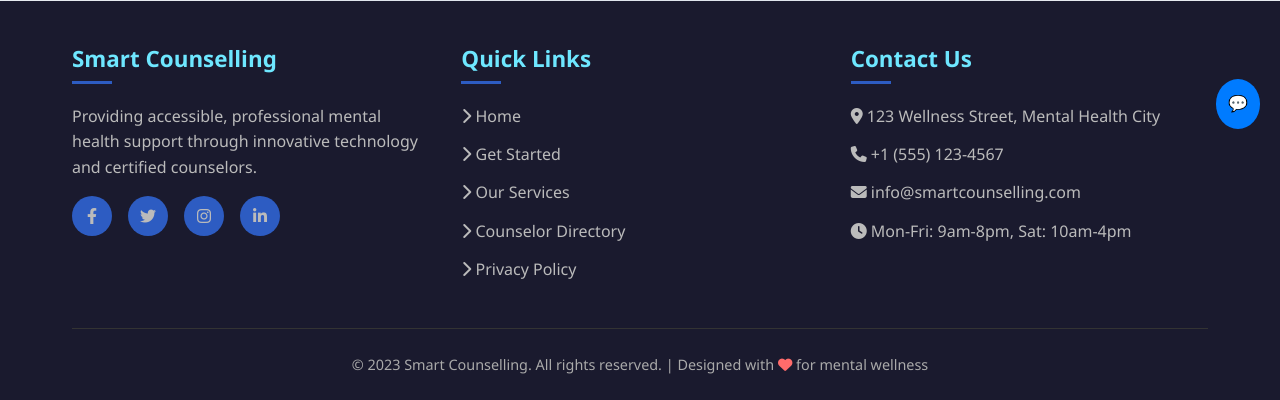
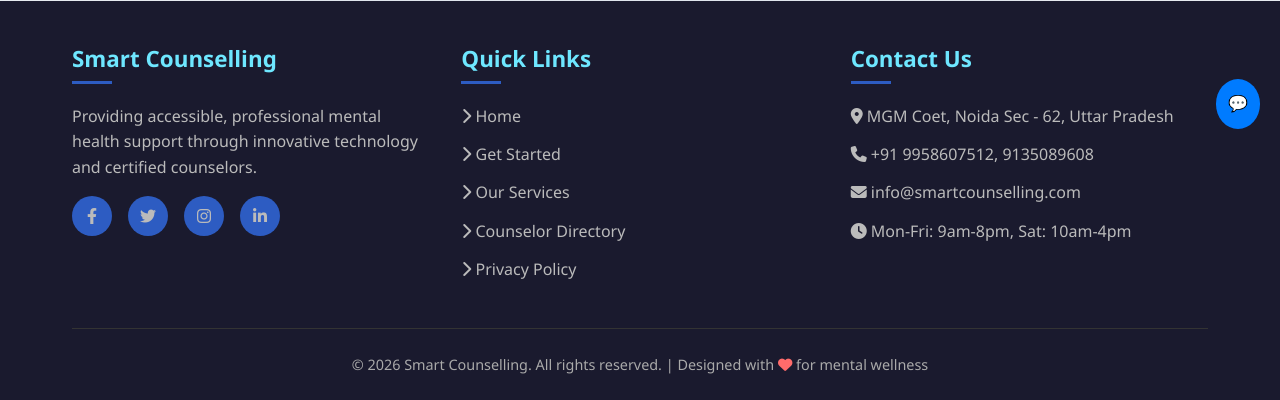
Before and after one commit to gagandeepsingh77340-ctrl/GD, a Django app: page / in a window 1280 px wide. Shown: the part 651-1051 px from the top of the page. Run offline with Django 5.2, Linux system fonts and the light colour scheme; grey boxes are pictures that could not be loaded.

Commit message:
fix UI Update

```diff
--- a/myapp/templates/index.html
+++ b/myapp/templates/index.html
@@ -500,15 +500,15 @@
 
                 <div class="footer-section">
                     <h3>Contact Us</h3>
-                    <p><i class="fas fa-map-marker-alt"></i> 123 Wellness Street, Mental Health City</p>
-                    <p><i class="fas fa-phone"></i> +1 (555) 123-4567</p>
+                    <p><i class="fas fa-map-marker-alt"></i> MGM Coet, Noida Sec - 62, Uttar Pradesh</p>
+                    <p><i class="fas fa-phone"></i> +91 9958607512, 9135089608</p>
                     <p><i class="fas fa-envelope"></i> info@smartcounselling.com</p>
                     <p><i class="fas fa-clock"></i> Mon-Fri: 9am-8pm, Sat: 10am-4pm</p>
                 </div>
             </div>
 
             <div class="footer-bottom">
-                <p>&copy; 2023 Smart Counselling. All rights reserved. | Designed with <i class="fas fa-heart" style="color:#ff6b6b;"></i> for mental wellness</p>
+                <p>&copy; 2026 Smart Counselling. All rights reserved. | Designed with <i class="fas fa-heart" style="color:#ff6b6b;"></i> for mental wellness</p>
             </div>
         </div>
     </footer>
```
